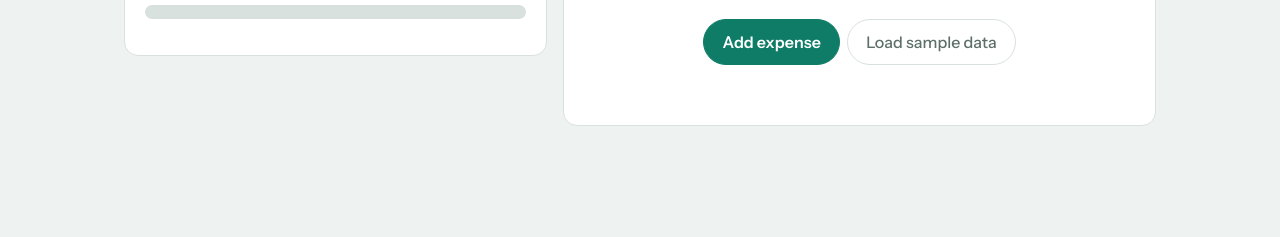
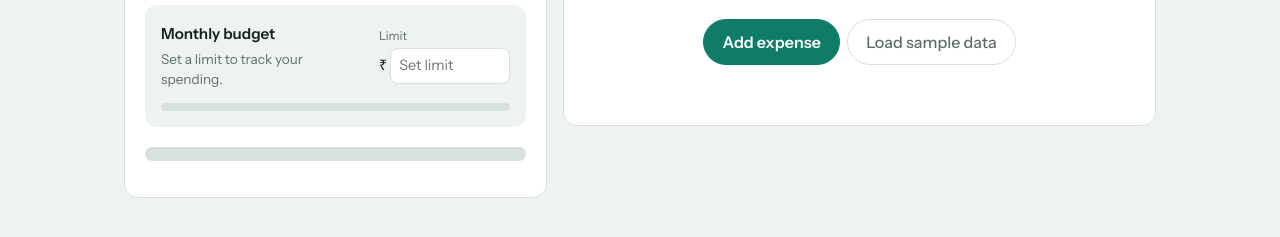
Before and after one commit to Parvinder0001/expense-tracker, a plain HTML site: page web/index.html in a window 1280 px wide. Shown: the part 277-514 px from the top of the page. Drawn offline with nearby package versions, Linux system fonts and the light colour scheme.

Commit message:
add monthly budget

```diff
--- a/web/app.js
+++ b/web/app.js
@@ -1,6 +1,7 @@
 // Expense Tracker web app – same features as the Python CLI
 const CATS = {Food:"#e07a3f",Travel:"#2a7de1",Shopping:"#b5489b",Bills:"#5b6b8c",Health:"#d64550",Education:"#0e9f7e",Other:"#a38f5c"};
 const KEY = "expenses";
+const BUDGET_KEY = "monthlyBudgets";
 const $ = (id) => document.getElementById(id);
 const inr = new Intl.NumberFormat("en-IN", {style:"currency", currency:"INR", minimumFractionDigits:2});
 const iso = (d) => new Date(d.getTime() - d.getTimezoneOffset() * 6e4).toISOString().slice(0, 10);
@@ -8,12 +9,15 @@ const TODAY = iso(new Date());
 const THIS_MONTH = TODAY.slice(0, 7);
 
 let expenses = load();
+let budgets = loadBudgets();
 let month = THIS_MONTH;   // "YYYY-MM" or null = all time
 let catFilter = null;
 let lastDeleted = null, toastTimer;
 
 function load() { try { return JSON.parse(localStorage.getItem(KEY)) || []; } catch { return []; } }
 function save() { try { localStorage.setItem(KEY, JSON.stringify(expenses)); } catch {} }
+function loadBudgets() { try { const value = JSON.parse(localStorage.getItem(BUDGET_KEY)); return value && typeof value === "object" ? value : {}; } catch { return {}; } }
+function saveBudgets() { try { localStorage.setItem(BUDGET_KEY, JSON.stringify(budgets)); } catch {} }
 function nextId() { return expenses.reduce((m, e) => Math.max(m, e.id), 0) + 1; }
 
 /* ---------- features ---------- */
@@ -60,6 +64,19 @@ function render() {
   $("prev").disabled = !month; $("next").disabled = !month || month >= THIS_MONTH;
   $("allToggle").textContent = month ? "Show all time" : "Back to this month";
   $("total").textContent = inr.format(total);
+
+  const budgetBox = $("budget"), budgetInput = $("budgetAmount"), budgetStatus = $("budgetStatus");
+  budgetBox.hidden = !month;
+  if (month) {
+    const budget = Number(budgets[month]) || 0, used = budget ? total / budget * 100 : 0;
+    budgetInput.value = budget || "";
+    $("budgetFill").style.width = `${Math.min(used, 100)}%`;
+    $("budgetFill").classList.toggle("over", budget > 0 && total > budget);
+    $("budgetTrack").setAttribute("aria-valuenow", String(Math.min(Math.round(used), 100)));
+    $("budgetTrack").setAttribute("aria-valuetext", budget ? `${Math.round(used)}% used` : "No budget set");
+    budgetStatus.textContent = !budget ? "Set a limit to track your spending." : total > budget
+      ? `${inr.format(total - budget)} over budget` : `${inr.format(budget - total)} left · ${Math.round(used)}% used`;
+  }
 
   const by = {};
   scope.forEach((e) => by[e.category] = (by[e.category] || 0) + e.amount);
@@ -132,4 +149,11 @@ $("allToggle").onclick = () => { month = month ? null : THIS_MONTH; catFilter =
 $("clearCat").onclick = () => setCat(catFilter);
 $("search").addEventListener("input", render);
 $("exportBtn").onclick = exportCSV;
+$("budgetAmount").addEventListener("change", (ev) => {
+  if (!month) return;
+  const amount = Number(ev.target.value);
+  if (amount > 0 && Number.isFinite(amount)) budgets[month] = Math.round(amount * 100) / 100;
+  else delete budgets[month];
+  saveBudgets(); render();
+});
 render();
--- a/web/index.html
+++ b/web/index.html
@@ -29,6 +29,15 @@
         </div>
         <p class="total" id="total" aria-live="polite"></p>
         <p class="note" id="note"></p>
+        <section class="budget" id="budget" aria-label="Monthly budget">
+          <div class="budget-head">
+            <div><strong>Monthly budget</strong><p id="budgetStatus" class="budget-status" aria-live="polite"></p></div>
+            <label class="budget-input">Limit
+              <span><span aria-hidden="true">₹</span><input id="budgetAmount" type="number" min="0" step="100" inputmode="decimal" placeholder="Set limit" aria-label="Monthly budget amount"></span>
+            </label>
+          </div>
+          <div class="budget-track" id="budgetTrack" role="progressbar" aria-label="Monthly budget used" aria-valuemin="0" aria-valuemax="100" aria-valuenow="0"><span id="budgetFill"></span></div>
+        </section>
         <div class="split" id="split" role="img" aria-label="Spending by category"></div>
         <ul class="legend" id="legend"></ul>
       </section>
--- a/web/style.css
+++ b/web/style.css
@@ -30,6 +30,17 @@ h1{font:700 1.35rem/1.2 var(--display);margin:0;letter-spacing:-.01em}
 .link{margin-left:auto;background:none;border:0;color:var(--brand);font-weight:600;cursor:pointer;padding:.25rem}
 .total{font:700 clamp(2.6rem,9vw,3.8rem)/1.05 var(--display);letter-spacing:-.03em;margin:1.25rem 0 .25rem;font-variant-numeric:tabular-nums}
 .note{margin:0 0 1.25rem;color:var(--muted)}
+.budget{padding:1rem;margin:0 0 1.25rem;background:var(--bg);border-radius:12px}
+.budget[hidden]{display:none}
+.budget-head{display:flex;justify-content:space-between;align-items:center;gap:.75rem}
+.budget-head strong{font-size:.95rem}
+.budget-status{margin:.2rem 0 0;color:var(--muted);font-size:.85rem}
+.budget-input{font-size:.75rem;color:var(--muted);display:grid;gap:.2rem}
+.budget-input span{display:flex;align-items:center;gap:.2rem;color:var(--ink);font-size:.9rem}
+.budget-input input{width:7.5rem;padding:.4rem .5rem;border:1px solid var(--line);border-radius:8px;background:var(--surface);font-size:.9rem}
+.budget-track{height:8px;margin-top:.8rem;border-radius:999px;background:var(--line);overflow:hidden}
+.budget-track span{display:block;width:0;height:100%;border-radius:inherit;background:var(--brand);transition:width .25s}
+.budget-track span.over{background:var(--danger)}
 .split{display:flex;height:14px;border-radius:999px;overflow:hidden;background:var(--line);gap:2px}
 .split button{border:0;padding:0;cursor:pointer;height:100%;transition:flex-grow .6s cubic-bezier(.2,.8,.2,1)}
 .legend{list-style:none;margin:1rem 0 0;padding:0}
```
